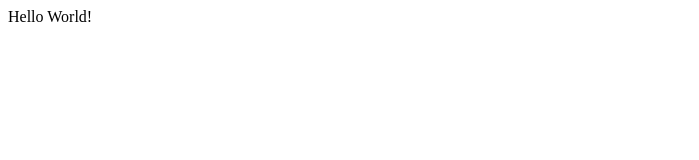
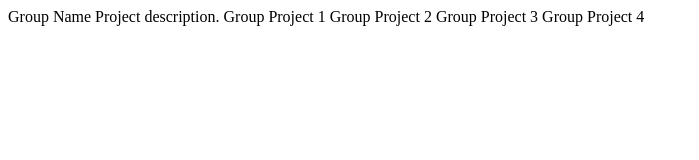
Before and after one commit to NiGereEpps/mercedeswn.github.io, a plain HTML site: page index.html in a window 1280 px wide. Shown: the whole page, without its empty margins (0-699 px from the left). Drawn offline with Linux system fonts and the light colour scheme.

Commit message:
added fields

```diff
--- a/index.html
+++ b/index.html
@@ -8,7 +8,14 @@
   <title> Group Name </title>
 </head>
 <body>
-Hello World!
+Group Name
+
+Project description.
+
+Group Project 1
+Group Project 2
+Group Project 3
+Group Project 4
 
 </body>
 </html>
```
